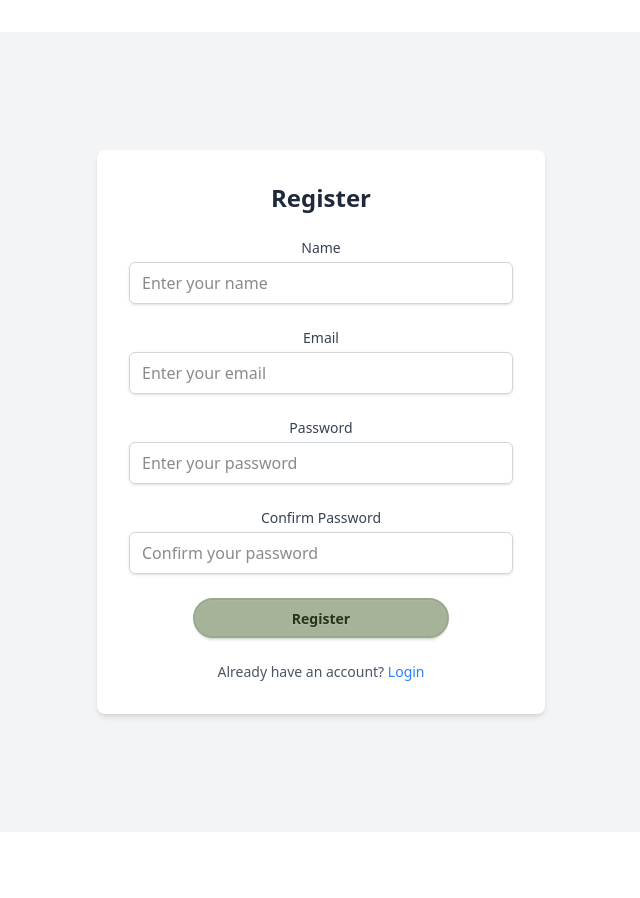
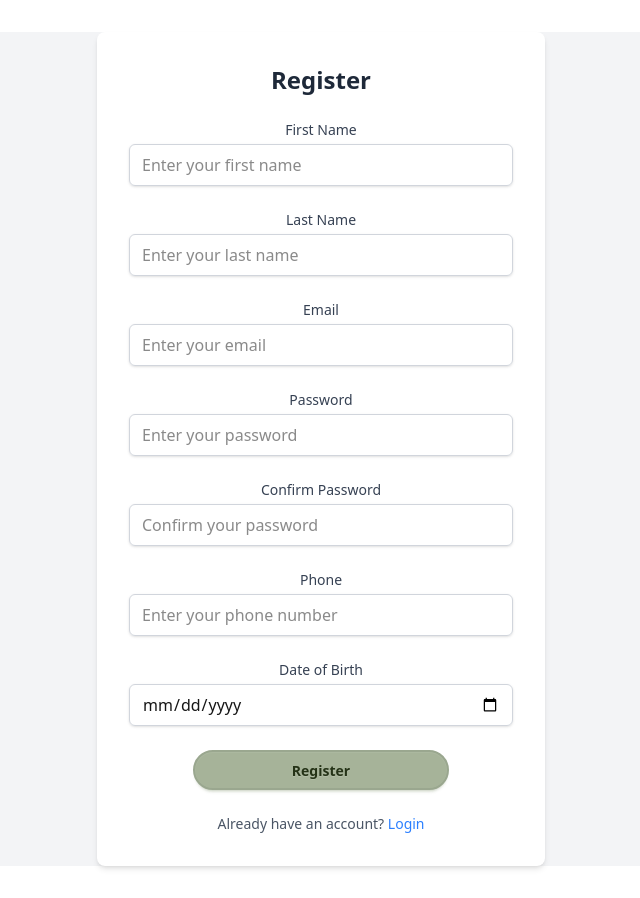
Before and after one commit to maremivazquez1/DigitalTherapyAssistant, a React (Vite) app in the folder frontend/: page /register in a window 1280 px wide. Shown: the whole page, without its empty margins (319-959 px from the left). Before the commit the page ends 864 px from the top, so only its background shows below. Built offline with nearby package versions, Linux system fonts and the light colour scheme.

Commit message:
registration form testing

```diff
--- a/frontend/src/components/RegistrationForm.tsx
+++ b/frontend/src/components/RegistrationForm.tsx
@@ -3,22 +3,26 @@ import { Link } from 'react-router-dom';
 import { register as registerService } from '../services/authService';
 import { RegisterData } from '../types/auth';
 
-interface ExtendedRegisterData extends RegisterData {
-  confirmPassword: string;
-}
-
 const RegistrationForm: React.FC = () => {
-  const [formData, setFormData] = useState<ExtendedRegisterData>({
-    username: '',
+  // Local state matches RegisterData exactly
+  const [formData, setFormData] = useState<RegisterData>({
+    first_name: '',
+    last_name: '',
     email: '',
     password: '',
-    confirmPassword: '',
+    confirm_password: '',
+    phone: '',
+    date_of_birth: '',
+
   });
+
   const [error, setError] = useState<string | null>(null);
   const [success, setSuccess] = useState<string | null>(null);
 
+  // This handleChange function checks if the field is part of address or a top-level field
   const handleChange = (e: ChangeEvent<HTMLInputElement>) => {
     const { name, value } = e.target;
+
     setFormData((prev) => ({
       ...prev,
       [name]: value,
@@ -29,15 +33,20 @@ const RegistrationForm: React.FC = () => {
     e.preventDefault();
     setError(null);
     setSuccess(null);
-    if (formData.password !== formData.confirmPassword) {
+
+    // Basic client-side check for matching passwords
+    if (formData.password !== formData.confirm_password) {
       setError('Passwords do not match');
       return;
     }
-    // Exclude confirmPassword when sending data to the backend.
-    const { confirmPassword, ...registerData } = formData;
+
     try {
-      await registerService(registerData);
-      setSuccess('Registration successful!');
+      const response = await registerService(formData);
+      if (response.status === 'success') {
+        setSuccess(response.message);
+      } else {
+        setError(response.message);
+      }
     } catch (err: any) {
       setError(err.message || 'Registration failed');
     }
@@ -47,24 +56,46 @@ const RegistrationForm: React.FC = () => {
     <div className="flex flex-col items-center justify-center min-h-screen bg-gray-100">
       <div className="w-full max-w-md p-8 space-y-6 bg-white rounded-lg shadow-md">
         <h2 className="text-2xl font-bold text-center text-gray-800">Register</h2>
+
         {error && <p className="text-sm text-center text-red-500">{error}</p>}
         {success && <p className="text-sm text-center text-green-500">{success}</p>}
+
         <form onSubmit={handleSubmit} className="space-y-6">
+          {/* First Name */}
           <div>
-            <label htmlFor="username" className="block text-sm font-medium text-gray-700">
-              Name
+            <label htmlFor="first_name" className="block text-sm font-medium text-gray-700">
+              First Name
             </label>
             <input
               type="text"
-              id="username"
-              name="username"
-              placeholder="Enter your name"
+              id="first_name"
+              name="first_name"
+              placeholder="Enter your first name"
               required
-              value={formData.username}
+              value={formData.first_name}
               onChange={handleChange}
               className="mt-1 block w-full px-3 py-2 border border-gray-300 rounded-md shadow-sm focus:outline-none focus:ring-blue-500 focus:border-blue-500"
             />
           </div>
+
+          {/* Last Name */}
+          <div>
+            <label htmlFor="last_name" className="block text-sm font-medium text-gray-700">
+              Last Name
+            </label>
+            <input
+              type="text"
+              id="last_name"
+              name="last_name"
+              placeholder="Enter your last name"
+              required
+              value={formData.last_name}
+              onChange={handleChange}
+              className="mt-1 block w-full px-3 py-2 border border-gray-300 rounded-md shadow-sm focus:outline-none focus:ring-blue-500 focus:border-blue-500"
+            />
+          </div>
+
+          {/* Email */}
           <div>
             <label htmlFor="email" className="block text-sm font-medium text-gray-700">
               Email
@@ -80,6 +111,8 @@ const RegistrationForm: React.FC = () => {
               className="mt-1 block w-full px-3 py-2 border border-gray-300 rounded-md shadow-sm focus:outline-none focus:ring-blue-500 focus:border-blue-500"
             />
           </div>
+
+          {/* Password */}
           <div>
             <label htmlFor="password" className="block text-sm font-medium text-gray-700">
               Password
@@ -95,27 +128,63 @@ const RegistrationForm: React.FC = () => {
               className="mt-1 block w-full px-3 py-2 border border-gray-300 rounded-md shadow-sm focus:outline-none focus:ring-blue-500 focus:border-blue-500"
             />
           </div>
+
+          {/* Confirm Password */}
           <div>
-            <label htmlFor="confirmPassword" className="block text-sm font-medium text-gray-700">
+            <label htmlFor="confirm_password" className="block text-sm font-medium text-gray-700">
               Confirm Password
             </label>
             <input
               type="password"
-              id="confirmPassword"
-              name="confirmPassword"
+              id="confirm_password"
+              name="confirm_password"
               placeholder="Confirm your password"
               required
-              value={formData.confirmPassword}
+              value={formData.confirm_password}
               onChange={handleChange}
               className="mt-1 block w-full px-3 py-2 border border-gray-300 rounded-md shadow-sm focus:outline-none focus:ring-blue-500 focus:border-blue-500"
             />
           </div>
+
+          {/* Phone */}
+          <div>
+            <label htmlFor="phone" className="block text-sm font-medium text-gray-700">
+              Phone
+            </label>
+            <input
+              type="text"
+              id="phone"
+              name="phone"
+              placeholder="Enter your phone number"
+              value={formData.phone}
+              onChange={handleChange}
+              className="mt-1 block w-full px-3 py-2 border border-gray-300 rounded-md shadow-sm focus:outline-none focus:ring-blue-500 focus:border-blue-500"
+            />
+          </div>
+
+          {/* Date of Birth */}
+          <div>
+            <label htmlFor="date_of_birth" className="block text-sm font-medium text-gray-700">
+              Date of Birth
+            </label>
+            <input
+              type="date"
+              id="date_of_birth"
+              name="date_of_birth"
+              value={formData.date_of_birth}
+              onChange={handleChange}
+              className="mt-1 block w-full px-3 py-2 border border-gray-300 rounded-md shadow-sm focus:outline-none focus:ring-blue-500 focus:border-blue-500"
+            />
+          </div>
+
+
           <div>
             <button data-testid="submit-button" type="submit" className="btn btn-wide btn-primary w-full">
               Register
             </button>
           </div>
         </form>
+
         <p className="text-sm text-center text-gray-600">
           Already have an account?{' '}
           <Link to="/login" className="text-blue-500 hover:underline">
--- a/frontend/src/pages/Register.tsx
+++ b/frontend/src/pages/Register.tsx
@@ -1,5 +1,4 @@
-import React from "react";
-import { Link } from "react-router-dom";
+
 import RegistrationForm from "../components/RegistrationForm";
 
 export default function Register() {
--- a/frontend/src/types/auth.ts
+++ b/frontend/src/types/auth.ts
@@ -2,9 +2,13 @@
 
 // Request payloads
 export interface RegisterData {
-    username: string;
+    first_name: string;
+    last_name: string;
     email: string;
     password: string;
+    confirm_password: string;
+    phone: string;
+    date_of_birth: string;
   }
 
   export interface LoginData {
@@ -15,11 +19,8 @@ export interface RegisterData {
   // Response payloads (adjust based on your API contract)
   export interface AuthResponse {
     token: string;
-    user: {
-      id: number;
-      username: string;
-      email: string;
-    };
+    status: 'success' | 'error';
+    message: string;
   }
 
   // In case errors are structured:
--- a/frontend/tsconfig.app.json
+++ b/frontend/tsconfig.app.json
@@ -6,6 +6,7 @@
     "lib": ["ES2020", "DOM", "DOM.Iterable"],
     "module": "ESNext",
     "skipLibCheck": true,
+    "types": ["vitest/globals"],
 
     /* Bundler mode */
     "moduleResolution": "bundler",
--- a/frontend/vitest.config.ts
+++ b/frontend/vitest.config.ts
@@ -5,6 +5,7 @@ import react from '@vitejs/plugin-react';
 export default defineConfig({
   plugins: [react()],
   test: {
+    globals: true,
     environment: 'jsdom',
     include: ['**/*.test.(ts|tsx)'],
     coverage: {
```
Also changed, not shown: 2 other files (tests, documents, lock files or other folders).
